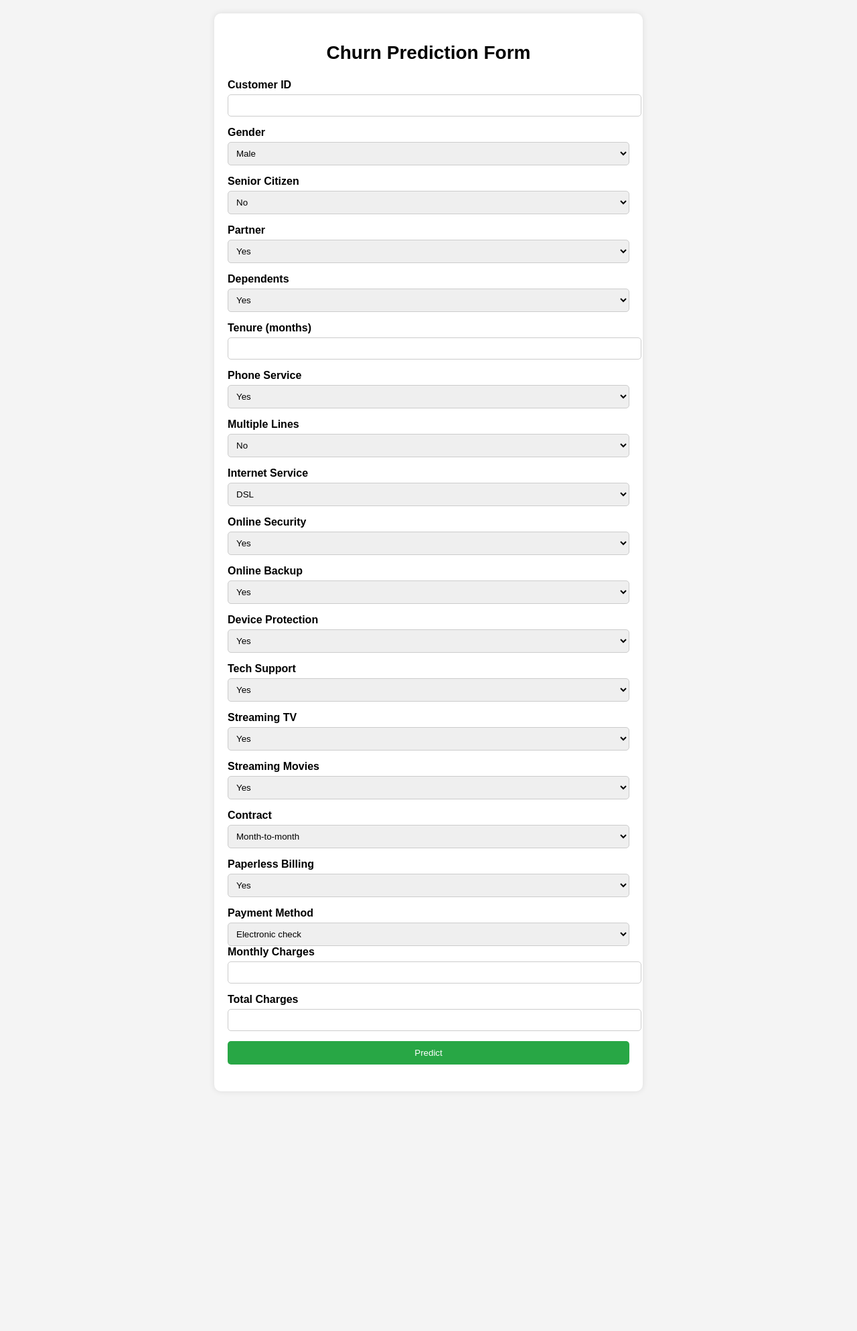
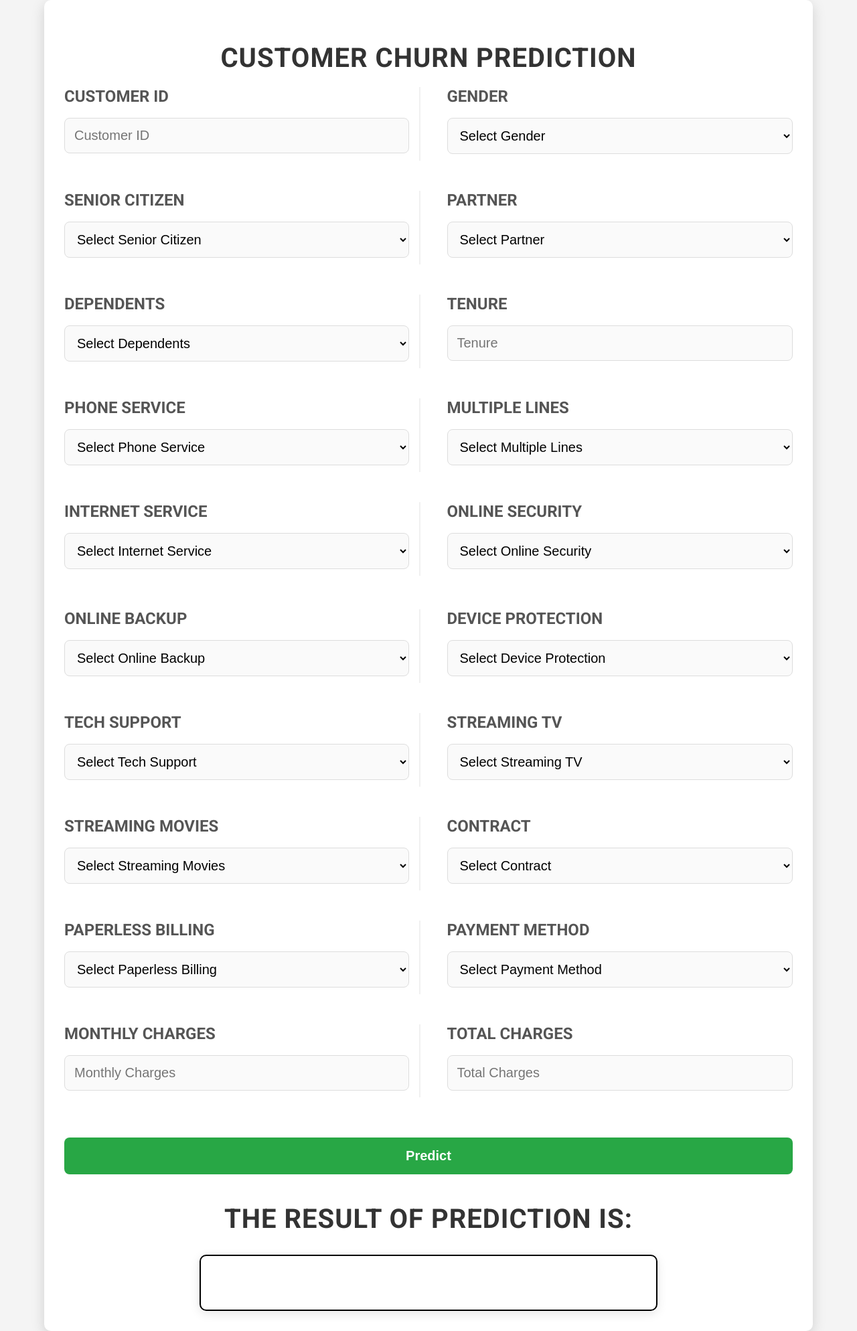
Before and after one commit to rushalparajuli/prediction, a Flask app: page / in a window 1280 px wide. Shown: the whole page at 67% size. Before the commit the page ends 1590 px from the top, so only its background shows below. Run offline with Flask 3, Linux system fonts and the light colour scheme; parts of the project's set-up code (start-up, migrations or seed data) failed here and were passed over.

Commit message:
updated code

```diff
--- a/templates/index.html
+++ b/templates/index.html
@@ -3,121 +3,201 @@
   <head>
     <meta charset="UTF-8" />
     <meta name="viewport" content="width=device-width, initial-scale=1.0" />
-    <title>Churn Prediction Form</title>
+    <title>Churn Prediction</title>
+    <link
+      href="https://fonts.googleapis.com/css2?family=Roboto:wght@700&display=swap"
+      rel="stylesheet"
+    />
     <style>
       body {
-            font-family: Arial, sans-serif;
+        font-family: "Roboto", sans-serif;
         background-color: #f4f4f4;
         margin: 0;
-            padding: 20px;
+        padding: 0;
+        display: flex;
+        justify-content: center;
+        align-items: flex-start;
+        height: 100vh;
       }
       .container {
-            max-width: 600px;
         background: white;
-            padding: 20px;
+        font-size: x-large;
+        padding: 30px;
         border-radius: 10px;
-            box-shadow: 0 0 10px rgba(0, 0, 0, 0.1);
-            margin: auto;
+        box-shadow: 0 6px 20px rgba(0, 0, 0, 0.15);
+        width: 85%;
+        max-width: 1100px;
       }
       h2 {
+        color: #333;
+        margin-bottom: 20px;
         text-align: center;
-            font-size: 28px;
-            font-weight: bold;
+        font-size: 2.5rem;
+        letter-spacing: 1px;
+        font-weight: 700;
+        text-transform: uppercase;
       }
-        label {
-            font-weight: bold;
+      .form-container {
+        display: grid;
+        grid-template-columns: 1fr 1fr;
+        gap: 25px;
+        margin-bottom: 30px;
       }
       .form-group {
-            margin-bottom: 15px;
+        margin-bottom: 20px;
+      }
+      .form-group label {
+        font-weight: 800;
+        text-transform: uppercase;
+        margin-bottom: 8px;
+        display: block;
+        color: #555;
       }
       input,
+      select,
+      button {
+        margin: 10px 0;
+        padding: 14px;
+        width: 100%;
+        border: 1px solid #ccc;
+        border-radius: 8px;
+        font-size: 20px;
+        box-sizing: border-box;
+      }
       select {
-            width: 100%;
-            padding: 8px;
-            margin-top: 5px;
-            border: 1px solid #ccc;
-            border-radius: 5px;
+        background-color: #fff;
+        cursor: pointer;
+      }
+      input[type="number"] {
+        -webkit-appearance: none;
+        -moz-appearance: none;
+        appearance: none;
       }
       button {
-            width: 100%;
-            padding: 10px;
-            background: #28a745;
+        background-color: #28a745;
         color: white;
+        font-weight: bold;
+        transition: background 0.3s;
+        cursor: pointer;
+        padding: 16px;
+        border-radius: 8px;
         border: none;
-            border-radius: 5px;
-            cursor: pointer;
       }
       button:hover {
-            background: #218838;
+        background-color: #218838;
       }
-        .loading {
-            text-align: center;
-            margin-top: 20px;
+      .form-container .form-group:nth-child(odd) {
+        border-right: 2px solid #f0f0f0;
+        padding-right: 15px;
+      }
+      .form-container .form-group:nth-child(even) {
+        padding-left: 15px;
+      }
+      .form-container .form-group select,
+      .form-container .form-group input {
+        background-color: #fafafa;
+        border: 1px solid #ddd;
+      }
+      .form-container .form-group input:focus,
+      .form-container .form-group select:focus {
+        border-color: #28a745;
+        outline: none;
       }
       #predictionResult {
-            font-size: 18px;
+        margin-top: 30px;
         font-weight: bold;
-            margin-top: 20px;
+        font-size: 2rem;
+        text-align: center;
+        padding: 40px;
+        background-color: #fff;
+        border: 2px solid;
+        border-radius: 10px;
+        box-shadow: 0 4px 15px rgba(0, 0, 0, 0.1);
+        max-width: 600px;
+        margin-left: auto;
+        margin-right: auto;
+        transition: all 0.3s ease;
+      }
+      #predictionResult.green {
+        border-color: #28a745;
+        color: #28a745;
+      }
+      #predictionResult.red {
+        border-color: #e74c3c;
+        color: #e74c3c;
       }
     </style>
   </head>
   <body>
     <div class="container">
-        <h2>Churn Prediction Form</h2>
+      <h2>Customer Churn Prediction</h2>
       <form id="jsonForm">
+        <div class="form-container">
           <div class="form-group">
-                <label for="customerID">Customer ID</label>
-                <input type="text" id="customerID" name="customerID" required />
+            <label for="CustomerID">Customer ID</label>
+            <input
+              type="text"
+              id="CustomerID"
+              placeholder="Customer ID"
+              required
+            />
           </div>
           <div class="form-group">
             <label for="gender">Gender</label>
-                <select id="gender" name="gender">
+            <select id="gender" required>
+              <option value="">Select Gender</option>
               <option value="Male">Male</option>
               <option value="Female">Female</option>
             </select>
           </div>
           <div class="form-group">
             <label for="SeniorCitizen">Senior Citizen</label>
-                <select id="SeniorCitizen" name="SeniorCitizen">
-                    <option value="No">No</option>
-                    <option value="Yes">Yes</option>
+            <select id="SeniorCitizen" required>
+              <option value="">Select Senior Citizen</option>
+              <option value="1">Yes</option>
+              <option value="0">No</option>
             </select>
           </div>
           <div class="form-group">
             <label for="Partner">Partner</label>
-                <select id="Partner" name="Partner">
+            <select id="Partner" required>
+              <option value="">Select Partner</option>
               <option value="Yes">Yes</option>
               <option value="No">No</option>
             </select>
           </div>
           <div class="form-group">
             <label for="Dependents">Dependents</label>
-                <select id="Dependents" name="Dependents">
+            <select id="Dependents" required>
+              <option value="">Select Dependents</option>
               <option value="Yes">Yes</option>
               <option value="No">No</option>
             </select>
           </div>
           <div class="form-group">
-                <label for="tenure">Tenure (months)</label>
-                <input type="number" id="tenure" name="tenure" required />
+            <label for="tenure">Tenure</label>
+            <input type="number" id="tenure" placeholder="Tenure" required />
           </div>
           <div class="form-group">
             <label for="PhoneService">Phone Service</label>
-                <select id="PhoneService" name="PhoneService">
+            <select id="PhoneService" required>
+              <option value="">Select Phone Service</option>
               <option value="Yes">Yes</option>
               <option value="No">No</option>
             </select>
           </div>
           <div class="form-group">
             <label for="MultipleLines">Multiple Lines</label>
-                <select id="MultipleLines" name="MultipleLines">
+            <select id="MultipleLines" required>
+              <option value="">Select Multiple Lines</option>
+              <option value="Yes">Yes</option>
               <option value="No">No</option>
-                    <option value="Yes">Yes</option>
             </select>
           </div>
           <div class="form-group">
             <label for="InternetService">Internet Service</label>
-                <select id="InternetService" name="InternetService">
+            <select id="InternetService" required>
+              <option value="">Select Internet Service</option>
               <option value="DSL">DSL</option>
               <option value="Fiber optic">Fiber optic</option>
               <option value="No">No</option>
@@ -125,49 +205,59 @@
           </div>
           <div class="form-group">
             <label for="OnlineSecurity">Online Security</label>
-                <select id="OnlineSecurity" name="OnlineSecurity">
+            <select id="OnlineSecurity" required>
+              <option value="">Select Online Security</option>
               <option value="Yes">Yes</option>
               <option value="No">No</option>
             </select>
           </div>
+        </div>
+
+        <div class="form-container">
           <div class="form-group">
             <label for="OnlineBackup">Online Backup</label>
-                <select id="OnlineBackup" name="OnlineBackup">
+            <select id="OnlineBackup" required>
+              <option value="">Select Online Backup</option>
               <option value="Yes">Yes</option>
               <option value="No">No</option>
             </select>
           </div>
           <div class="form-group">
             <label for="DeviceProtection">Device Protection</label>
-                <select id="DeviceProtection" name="DeviceProtection">
+            <select id="DeviceProtection" required>
+              <option value="">Select Device Protection</option>
               <option value="Yes">Yes</option>
               <option value="No">No</option>
             </select>
           </div>
           <div class="form-group">
             <label for="TechSupport">Tech Support</label>
-                <select id="TechSupport" name="TechSupport">
+            <select id="TechSupport" required>
+              <option value="">Select Tech Support</option>
               <option value="Yes">Yes</option>
               <option value="No">No</option>
             </select>
           </div>
           <div class="form-group">
             <label for="StreamingTV">Streaming TV</label>
-                <select id="StreamingTV" name="StreamingTV">
+            <select id="StreamingTV" required>
+              <option value="">Select Streaming TV</option>
               <option value="Yes">Yes</option>
               <option value="No">No</option>
             </select>
           </div>
           <div class="form-group">
             <label for="StreamingMovies">Streaming Movies</label>
-                <select id="StreamingMovies" name="StreamingMovies">
+            <select id="StreamingMovies" required>
+              <option value="">Select Streaming Movies</option>
               <option value="Yes">Yes</option>
               <option value="No">No</option>
             </select>
           </div>
           <div class="form-group">
             <label for="Contract">Contract</label>
-                <select id="Contract" name="Contract">
+            <select id="Contract" required>
+              <option value="">Select Contract</option>
               <option value="Month-to-month">Month-to-month</option>
               <option value="One year">One year</option>
               <option value="Two year">Two year</option>
@@ -175,71 +265,120 @@
           </div>
           <div class="form-group">
             <label for="PaperlessBilling">Paperless Billing</label>
-                <select id="PaperlessBilling" name="PaperlessBilling">
+            <select id="PaperlessBilling" required>
+              <option value="">Select Paperless Billing</option>
               <option value="Yes">Yes</option>
               <option value="No">No</option>
             </select>
           </div>
           <div class="form-group">
             <label for="PaymentMethod">Payment Method</label>
-                <select id="PaymentMethod" name="PaymentMethod">
+            <select id="PaymentMethod" required>
+              <option value="">Select Payment Method</option>
               <option value="Electronic check">Electronic check</option>
               <option value="Mailed check">Mailed check</option>
-                    <option value="Bank transfer (automatic)">Bank transfer (automatic)</option>
-                    <option value="Credit card (automatic)">Credit card (automatic)</option>
+              <option value="Bank transfer (automatic)">
+                Bank transfer (automatic)
+              </option>
+              <option value="Credit card (automatic)">
+                Credit card (automatic)
+              </option>
             </select>
-
+          </div>
           <div class="form-group">
             <label for="MonthlyCharges">Monthly Charges</label>
-                <input type="number" step="0.01" id="MonthlyCharges" name="MonthlyCharges" required />
+            <input
+              type="number"
+              step="0.01"
+              id="MonthlyCharges"
+              placeholder="Monthly Charges"
+              required
+            />
           </div>
           <div class="form-group">
             <label for="TotalCharges">Total Charges</label>
-                <input type="number" step="0.01" id="TotalCharges" name="TotalCharges" required />
+            <input
+              type="number"
+              step="0.01"
+              id="TotalCharges"
+              placeholder="Total Charges"
+              required
+            />
           </div>
+        </div>
+
         <button type="submit">Predict</button>
       </form>
-
-        <div class="loading" id="loading" style="display:none;">
-            <p>Processing...</p>
-        </div>
-
+      <h2>The result of prediction is:</h2>
       <div id="predictionResult"></div>
     </div>
 
-  <!-- Previous HTML remains the same -->
     <script>
-    document.getElementById("jsonForm").addEventListener("submit", async function(event) {
+      document
+        .getElementById("jsonForm")
+        .addEventListener("submit", function (event) {
           event.preventDefault();
-        document.getElementById("loading").style.display = "block";
 
-        let formData = new FormData(event.target);
+          // Map form elements to JSON keys expected by the backend
+          const formElements = {
+            CustomerID: "CustomerID",
+            gender: "gender",
+            SeniorCitizen: "SeniorCitizen", // Ensure correct key name
+            Partner: "Partner",
+            Dependents: "Dependents",
+            tenure: "tenure",
+            PhoneService: "PhoneService",
+            MultipleLines: "MultipleLines",
+            InternetService: "InternetService",
+            OnlineSecurity: "OnlineSecurity",
+            OnlineBackup: "OnlineBackup",
+            DeviceProtection: "DeviceProtection",
+            TechSupport: "TechSupport",
+            StreamingTV: "StreamingTV",
+            StreamingMovies: "StreamingMovies",
+            Contract: "Contract",
+            PaperlessBilling: "PaperlessBilling",
+            PaymentMethod: "PaymentMethod",
+            MonthlyCharges: "MonthlyCharges",
+            TotalCharges: "TotalCharges",
+          };
+
           let jsonData = {};
+          for (const [id, key] of Object.entries(formElements)) {
+            const element = document.getElementById(id);
+            if (element.type === "select-one") {
+              jsonData[key] = element.value;
+            } else {
+              jsonData[key] =
+                element.type === "number"
+                  ? parseFloat(element.value)
+                  : element.value;
+            }
+            // Handle SeniorCitizen conversion to integer
+            if (id === "SeniorCitizen") jsonData[key] = parseInt(jsonData[key]);
+          }
 
-        // Convert form data to JSON (FIXED: removed SeniorCitizen conversion)
-        formData.forEach((value, key) => {
-            if (key === "MonthlyCharges" || key === "TotalCharges") {
-                jsonData[key] = parseFloat(value);
+          console.log("Sending JSON Data:", jsonData);
+
+          fetch("/predict", {
+            method: "POST",
+            headers: { "Content-Type": "application/json" },
+            body: JSON.stringify(jsonData),
+          })
+            .then((response) => response.json())
+            .then((data) => {
+              const resultBox = document.getElementById("predictionResult");
+              resultBox.innerText = data.prediction;
+
+              if (data.prediction === "The customer will churn") {
+                resultBox.classList.add("red");
+                resultBox.classList.remove("green");
               } else {
-                jsonData[key] = value;  // Send raw values for categorical features
+                resultBox.classList.add("green");
+                resultBox.classList.remove("red");
               }
-        });
-
-        try {
-            const response = await fetch('/predict', {
-                method: 'POST',
-                headers: { 'Content-Type': 'application/json' },
-                body: JSON.stringify(jsonData),
-                credentials: 'include'  // Crucial for session cookies
-            });
-
-            if (response.ok) {
-                window.location.href = '/result';  // Redirect to result page
-            }
-        } catch (error) {
-            document.getElementById("loading").style.display = "none";
-            document.getElementById("predictionResult").innerText = "Error submitting form";
-        }
+            })
+            .catch((error) => console.error("Error:", error));
         });
     </script>
   </body>
```
Also changed, not shown: templates/result.html (deleted, +0 -97 lines). Lines whose indentation alone changed are shown as unchanged.
